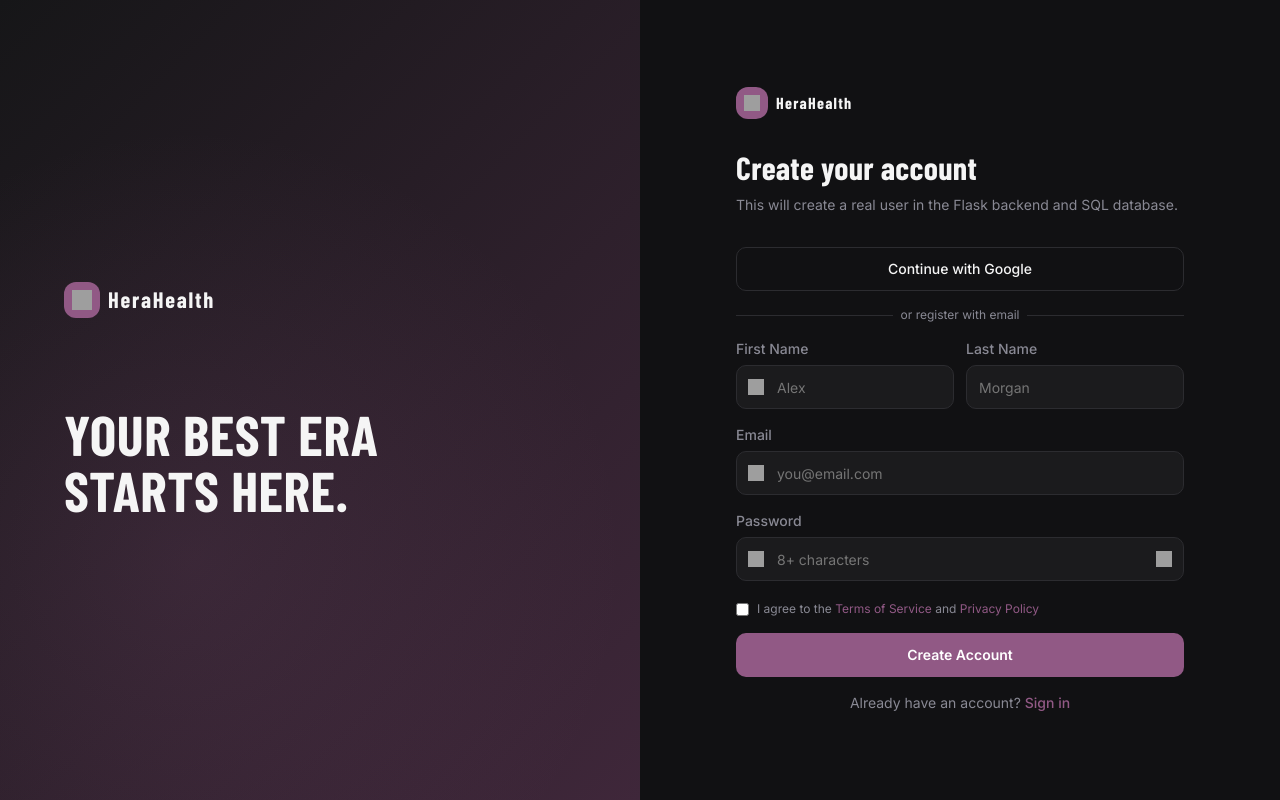
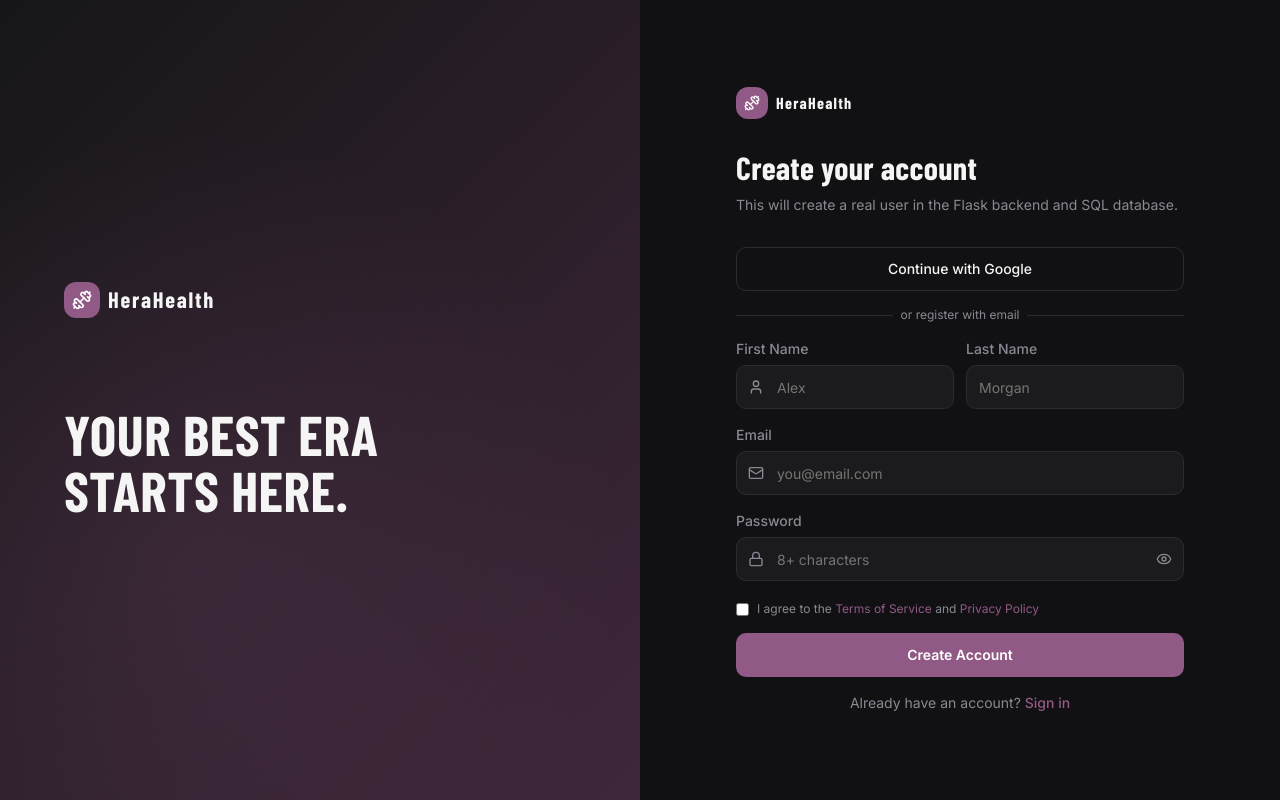
Before and after one commit to mtriana14/Workout-WebAPP-FRONTEND, a Next.js app: page /auth/signup in a window 1280 px wide. Built offline with nearby package versions, Linux system fonts and the light colour scheme; no server answers; grey boxes are pictures that could not be loaded; a web font is replaced by a local one.

Commit message:
Fixing broken image links on sign up page

```diff
--- a/app/auth/signup/page.tsx
+++ b/app/auth/signup/page.tsx
@@ -2,19 +2,13 @@
 
 import Link from "next/link";
 import { useState } from "react";
+import { Dumbbell, User, Mail, Lock, Eye, EyeOff } from "lucide-react";
 
 import {
   getDashboardRouteForRole,
   signupRequest,
   storeAuthSession,
 } from "@/app/lib/api";
-
-const LOGO_ICON_LG = "https://www.figma.com/api/mcp/asset/7ebb7f9f-f182-477e-a95a-d5a3fb16c29d";
-const LOGO_ICON_SM = "https://www.figma.com/api/mcp/asset/57db21ab-8089-480e-96fa-ec916762d540";
-const ICON_USER = "https://www.figma.com/api/mcp/asset/cdb16f5e-7f22-44d4-9557-e72a176b214b";
-const ICON_EMAIL = "https://www.figma.com/api/mcp/asset/ac8a10f9-fb17-4fbd-9ed5-377b0177bf43";
-const ICON_LOCK = "https://www.figma.com/api/mcp/asset/eedd6957-a418-4805-b0df-feff127a1ac9";
-const ICON_EYE = "https://www.figma.com/api/mcp/asset/be0f2571-fb30-432d-93d3-7aa3e8f4f992";
 
 export default function CreateAccountPage() {
   const [firstName, setFirstName] = useState("");
@@ -57,7 +51,7 @@ export default function CreateAccountPage() {
         <div className="auth-left__content">
           <Link href="/" className="hh-logo" aria-label="HeraHealth Home" style={{ marginBottom: 64 }}>
             <div className="hh-logo__icon hh-logo__icon--lg">
-              <img src={LOGO_ICON_LG} alt="" width={20} height={20} />
+              <Dumbbell size={20} color="white" />
             </div>
             <span className="hh-logo__text hh-logo__text--lg">HeraHealth</span>
           </Link>
@@ -73,7 +67,7 @@ export default function CreateAccountPage() {
         <div className="auth-form-wrap">
           <Link href="/" className="hh-logo" aria-label="HeraHealth Home" style={{ marginBottom: 24 }}>
             <div className="hh-logo__icon hh-logo__icon--md">
-              <img src={LOGO_ICON_SM} alt="" width={16} height={16} />
+              <Dumbbell size={16} color="white" />
             </div>
             <span className="hh-logo__text hh-logo__text--sm">HeraHealth</span>
           </Link>
@@ -98,7 +92,7 @@ export default function CreateAccountPage() {
                   First Name
                 </label>
                 <div className="hh-input-wrap">
-                  <img src={ICON_USER} alt="" width={16} height={16} className="hh-input-wrap__icon" />
+                  <User size={16} className="hh-input-wrap__icon" color="var(--hh-text-muted)" />
                   <input
                     id="firstName"
                     type="text"
@@ -134,7 +128,7 @@ export default function CreateAccountPage() {
                 Email
               </label>
               <div className="hh-input-wrap">
-                <img src={ICON_EMAIL} alt="" width={16} height={16} className="hh-input-wrap__icon" />
+                <Mail size={16} className="hh-input-wrap__icon" color="var(--hh-text-muted)" />
                 <input
                   id="email"
                   type="email"
@@ -152,7 +146,7 @@ export default function CreateAccountPage() {
                 Password
               </label>
               <div className="hh-input-wrap">
-                <img src={ICON_LOCK} alt="" width={16} height={16} className="hh-input-wrap__icon" />
+                <Lock size={16} className="hh-input-wrap__icon" color="var(--hh-text-muted)" />
                 <input
                   id="password"
                   type={showPassword ? "text" : "password"}
@@ -168,7 +162,11 @@ export default function CreateAccountPage() {
                   aria-label={showPassword ? "Hide password" : "Show password"}
                   className="hh-input__eye-btn"
                 >
-                  <img src={ICON_EYE} alt="" width={16} height={16} />
+                  {showPassword ? (
+                    <EyeOff size={16} color="var(--hh-text-muted)" />
+                  ) : (
+                    <Eye size={16} color="var(--hh-text-muted)" />
+                  )}
                 </button>
               </div>
             </div>
```
